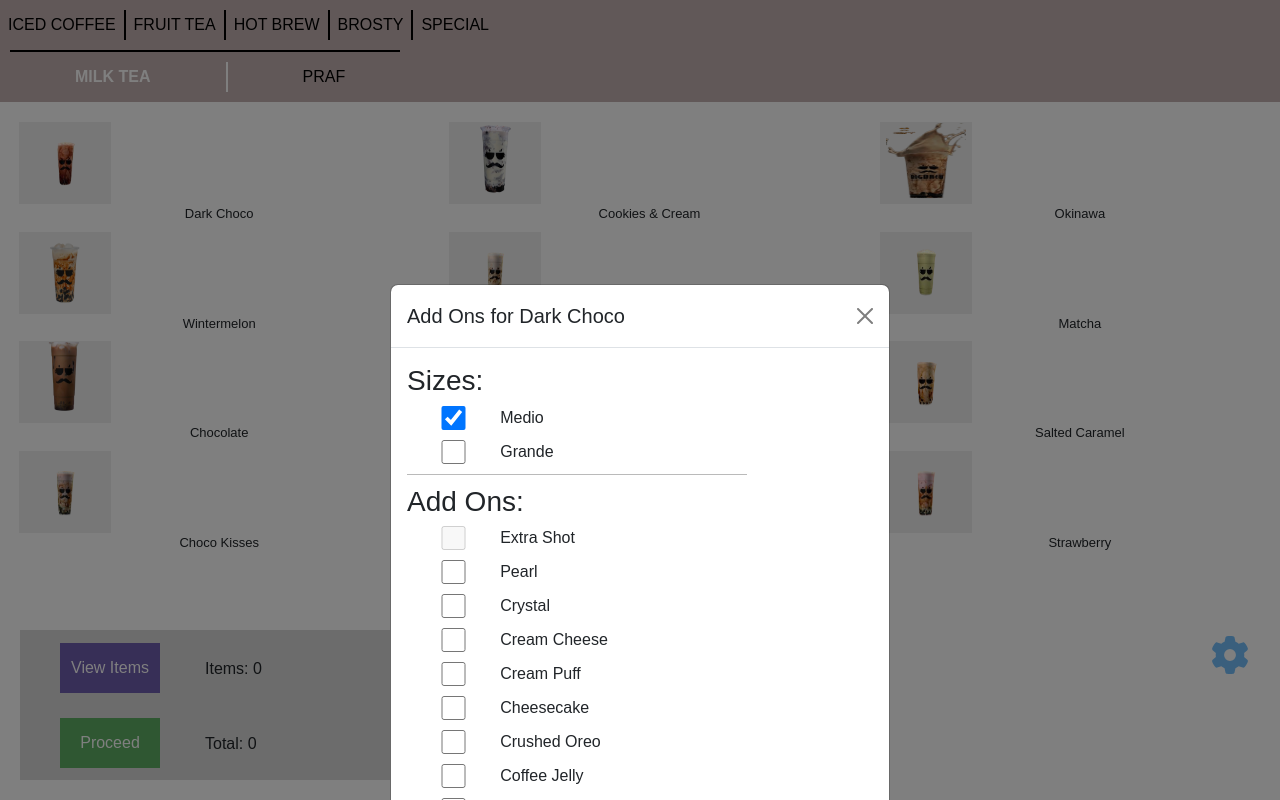
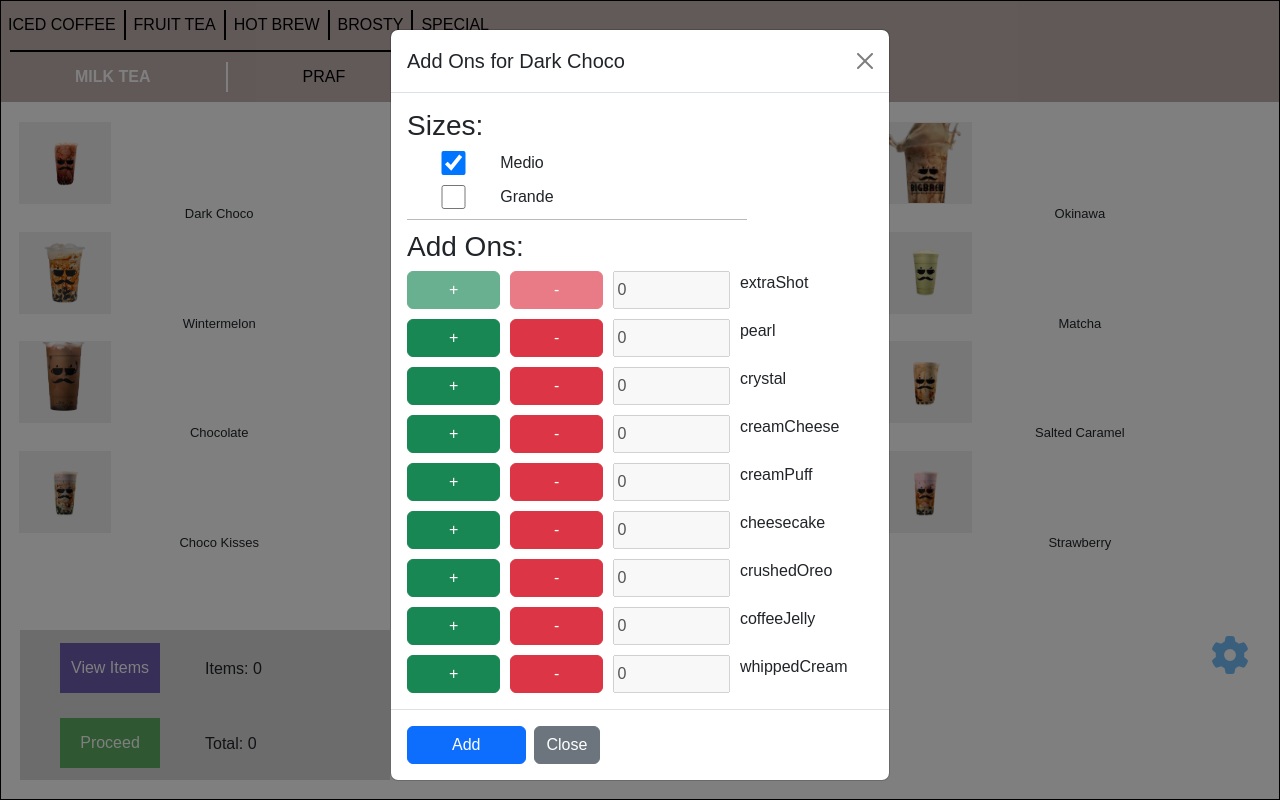
Before and after one commit to meliodaff/BigBrewPOS, a React (Vite) app in the folder client/: page / in a window 1280 px wide. Both pictures are taken after a click on the button 65 px from the left and 163 px from the top of the page. Built offline with nearby package versions, Linux system fonts and the light colour scheme.

Commit message:
create quantity for add ons

```diff
--- a/client/index.html
+++ b/client/index.html
@@ -7,6 +7,8 @@
     <link rel="stylesheet" href="./src/styles/milktea.css" />
     <link rel="stylesheet" href="./src/styles/general.css" />
     <link rel="stylesheet" href="./src/styles/orderSummary.css" />
+    <link rel="stylesheet" href="./src/styles/addOns.css" />
+
     <link
       href="https://cdn.jsdelivr.net/npm/bootstrap@5.3.6/dist/css/bootstrap.min.css"
       rel="stylesheet"
--- a/client/src/components/MilkTea.jsx
+++ b/client/src/components/MilkTea.jsx
@@ -40,7 +40,6 @@ const MilkTea = (props) => {
           onClose={() => setShowAddOns(false)}
           cart={props.cart}
           setCart={props.setCart}
-          setTotalPrice={setTotalPriceForMilkTeas}
           medioPrice={29}
           grandePrice={39}
         />
--- a/client/src/components/MilkTeaAddOns.jsx
+++ b/client/src/components/MilkTeaAddOns.jsx
@@ -2,19 +2,17 @@ import { use, useEffect, useState } from "react";
 
 const MilkTeaAddOns = (props) => {
   const [size, setSize] = useState("Medio");
-  const [addOns, setAddOns] = useState([]);
-
-  const availableAddOns = [
-    "Extra Shot",
-    "Pearl",
-    "Crystal",
-    "Cream Cheese",
-    "Cream Puff",
-    "Cheesecake",
-    "Crushed Oreo",
-    "Coffee Jelly",
-    "Whipped Cream",
-  ];
+  const [addOns, setAddOns] = useState({
+    extraShot: 0,
+    pearl: 0,
+    crystal: 0,
+    creamCheese: 0,
+    creamPuff: 0,
+    cheesecake: 0,
+    crushedOreo: 0,
+    coffeeJelly: 0,
+    whippedCream: 0,
+  });
 
   const handleClick = () => {
     const priceForSize =
@@ -23,11 +21,19 @@ const MilkTeaAddOns = (props) => {
 
     let priceForAddOns = 0;
 
-    addOns.forEach((item) => {
-      if (item === "Extra Shot") {
-        priceForAddOns += 5;
+    Object.entries(addOns).forEach(([key, value]) => {
+      if (value === 0) {
+        // if the add ons were not increased, it will just skip the calculations
+        return;
+      }
+
+      console.log(`Key: ${key}`);
+      console.log(`Value: ${value}`);
+
+      if (key === "extraShot") {
+        priceForAddOns += value * 5;
       } else {
-        priceForAddOns += 9;
+        priceForAddOns += value * 9;
       }
     });
     // HAVE TO CHANGE THIS TO A MORE CONSISTENT NAME
@@ -45,15 +51,6 @@ const MilkTeaAddOns = (props) => {
     } else {
       props.setCart((prev) => [...prev, newItem]);
     }
-
-    const updatedCart = [...props.cart, newItem];
-
-    let totalPriceForMilkTeas = 0;
-    for (let i = 0; i < updatedCart.length; i++) {
-      totalPriceForMilkTeas += updatedCart[i].milkTeaPrice;
-    }
-
-    props.setTotalPrice(totalPriceForMilkTeas);
   };
 
   useEffect(() => {
@@ -107,17 +104,70 @@ const MilkTeaAddOns = (props) => {
 
               <h3>Add Ons:</h3>
               <div className="add-ons-container">
-                {availableAddOns.map((item, index) => (
+                {Object.entries(addOns).map(([key, value]) => (
+                  <>
+                    <button
+                      disabled={
+                        key === "extraShot" &&
+                        props.milkTea.drinkName !== "Coffee Jelly"
+                      }
+                      onClick={() => {
+                        if (addOns[key] >= 5) {
+                          return;
+                        }
+                        setAddOns((prev) => ({
+                          ...prev,
+                          [key]: prev[key] + 1,
+                        }));
+                      }}
+                      className="btn btn-success add"
+                    >
+                      +
+                    </button>
+                    <button
+                      disabled={
+                        key === "extraShot" &&
+                        props.milkTea.drinkName !== "Salted Caramel"
+                      }
+                      onClick={() => {
+                        if (addOns[key] <= 0) {
+                          return;
+                        }
+                        setAddOns((prev) => ({
+                          ...prev,
+                          [key]: prev[key] - 1,
+                        }));
+                      }}
+                      className="btn btn-danger minus"
+                    >
+                      -
+                    </button>
+                    <input
+                      disabled
+                      type="number"
+                      value={addOns[key]}
+                      onChange={(e) => {
+                        setAddOns((prev) => ({
+                          ...prev,
+                          [key]: e.target.value,
+                        }));
+                      }}
+                    />
+                    <div className="add-ons-name">{key}</div>
+                  </>
+                ))}
+
+                {/* {availableAddOns.map((item, index) => (
                   <>
                     <input
-                      type="checkbox"
+                      type="number"
                       className="add-ons-checkbox"
                       disabled={
                         item === "Extra Shot" &&
                         props.milkTea.drinkName !== "Salted Caramel"
                       }
                       value={item}
-                      checked={addOns.includes(item)}
+                      // checked={addOns.includes(item)}
                       onChange={(e) => {
                         const value = e.target.value;
                         if (e.target.checked) {
@@ -133,25 +183,7 @@ const MilkTeaAddOns = (props) => {
                     />
                     <div className="add-ons-name">{item}</div>
                   </>
-                ))}
-                {/*
-
-                <input type="checkbox" className="add-ons-checkbox" />
-                <div className="add-ons-name">Pearl</div>
-                <input type="checkbox" className="add-ons-checkbox" />
-                <div className="add-ons-name">Crystal</div>
-                <input type="checkbox" className="add-ons-checkbox" />
-                <div className="add-ons-name">Cream Cheese</div>
-                <input type="checkbox" className="add-ons-checkbox" />
-                <div className="add-ons-name">Cream Puff</div>
-                <input type="checkbox" className="add-ons-checkbox" />
-                <div className="add-ons-name">Cheesecake</div>
-                <input type="checkbox" className="add-ons-checkbox" />
-                <div className="add-ons-name">Crushed Oreo</div>
-                <input type="checkbox" className="add-ons-checkbox" />
-                <div className="add-ons-name">Coffee Jelly</div>
-                <input type="checkbox" className="add-ons-checkbox" />
-                <div className="add-ons-name">Whipped Cream</div> */}
+                ))} */}
               </div>
             </div>
             <div
--- a/client/src/components/Praf.jsx
+++ b/client/src/components/Praf.jsx
@@ -41,7 +41,6 @@ const Praf = (props) => {
           onClose={() => setShowAddOns(false)}
           cart={props.cart}
           setCart={props.setCart}
-          setTotalPrice={setTotalPriceForPrafs}
           medioPrice={39}
           grandePrice={49}
         />
--- a/client/src/components/PrafAddOns.jsx
+++ b/client/src/components/PrafAddOns.jsx
@@ -2,19 +2,17 @@ import { use, useEffect, useState } from "react";
 
 const PrafAddOns = (props) => {
   const [size, setSize] = useState("Medio");
-  const [addOns, setAddOns] = useState([]);
-
-  const availableAddOns = [
-    "Extra Shot",
-    "Pearl",
-    "Crystal",
-    "Cream Cheese",
-    "Cream Puff",
-    "Cheesecake",
-    "Crushed Oreo",
-    "Coffee Jelly",
-    "Whipped Cream",
-  ];
+  const [addOns, setAddOns] = useState({
+    extraShot: 0,
+    pearl: 0,
+    crystal: 0,
+    creamCheese: 0,
+    creamPuff: 0,
+    cheesecake: 0,
+    crushedOreo: 0,
+    coffeeJelly: 0,
+    whippedCream: 0,
+  });
 
   const handleClick = () => {
     const priceForSize =
@@ -23,11 +21,19 @@ const PrafAddOns = (props) => {
 
     let priceForAddOns = 0;
 
-    addOns.forEach((item) => {
-      if (item === "Extra Shot") {
-        priceForAddOns += 5;
+    Object.entries(addOns).forEach(([key, value]) => {
+      if (value === 0) {
+        // if the add ons were not increased, it will just skip the calculations
+        return;
+      }
+
+      console.log(`Key: ${key}`);
+      console.log(`Value: ${value}`);
+
+      if (key === "extraShot") {
+        priceForAddOns += value * 5;
       } else {
-        priceForAddOns += 9;
+        priceForAddOns += value * 9;
       }
     });
     // HAVE TO CHANGE THIS TO A MORE CONSISTENT NAME
@@ -45,15 +51,6 @@ const PrafAddOns = (props) => {
     } else {
       props.setCart((prev) => [...prev, newItem]);
     }
-
-    const updatedCart = [...props.cart, newItem];
-    console.log(updatedCart);
-    let totalPriceForPrafs = 0;
-    for (let i = 0; i < updatedCart.length; i++) {
-      totalPriceForPrafs += updatedCart[i].price;
-    }
-
-    props.setTotalPrice(totalPriceForPrafs);
   };
 
   useEffect(() => {
@@ -107,17 +104,70 @@ const PrafAddOns = (props) => {
 
               <h3>Add Ons:</h3>
               <div className="add-ons-container">
-                {availableAddOns.map((item, index) => (
+                {Object.entries(addOns).map(([key, value]) => (
+                  <>
+                    <button
+                      disabled={
+                        key === "extraShot" &&
+                        props.praf.drinkName !== "Coffee Jelly"
+                      }
+                      onClick={() => {
+                        if (addOns[key] >= 5) {
+                          return;
+                        }
+                        setAddOns((prev) => ({
+                          ...prev,
+                          [key]: prev[key] + 1,
+                        }));
+                      }}
+                      className="btn btn-success add"
+                    >
+                      +
+                    </button>
+                    <button
+                      disabled={
+                        key === "extraShot" &&
+                        props.praf.drinkName !== "Coffee Jelly"
+                      }
+                      onClick={() => {
+                        if (addOns[key] <= 0) {
+                          return;
+                        }
+                        setAddOns((prev) => ({
+                          ...prev,
+                          [key]: prev[key] - 1,
+                        }));
+                      }}
+                      className="btn btn-danger minus"
+                    >
+                      -
+                    </button>
+                    <input
+                      disabled
+                      type="number"
+                      value={addOns[key]}
+                      onChange={(e) => {
+                        setAddOns((prev) => ({
+                          ...prev,
+                          [key]: e.target.value,
+                        }));
+                      }}
+                    />
+                    <div className="add-ons-name">{key}</div>
+                  </>
+                ))}
+
+                {/* {availableAddOns.map((item, index) => (
                   <>
                     <input
-                      type="checkbox"
+                      type="number"
                       className="add-ons-checkbox"
                       disabled={
                         item === "Extra Shot" &&
                         props.praf.drinkName !== "Salted Caramel"
                       }
                       value={item}
-                      checked={addOns.includes(item)}
+                      // checked={addOns.includes(item)}
                       onChange={(e) => {
                         const value = e.target.value;
                         if (e.target.checked) {
@@ -133,25 +183,7 @@ const PrafAddOns = (props) => {
                     />
                     <div className="add-ons-name">{item}</div>
                   </>
-                ))}
-                {/*
-
-                <input type="checkbox" className="add-ons-checkbox" />
-                <div className="add-ons-name">Pearl</div>
-                <input type="checkbox" className="add-ons-checkbox" />
-                <div className="add-ons-name">Crystal</div>
-                <input type="checkbox" className="add-ons-checkbox" />
-                <div className="add-ons-name">Cream Cheese</div>
-                <input type="checkbox" className="add-ons-checkbox" />
-                <div className="add-ons-name">Cream Puff</div>
-                <input type="checkbox" className="add-ons-checkbox" />
-                <div className="add-ons-name">Cheesecake</div>
-                <input type="checkbox" className="add-ons-checkbox" />
-                <div className="add-ons-name">Crushed Oreo</div>
-                <input type="checkbox" className="add-ons-checkbox" />
-                <div className="add-ons-name">Coffee Jelly</div>
-                <input type="checkbox" className="add-ons-checkbox" />
-                <div className="add-ons-name">Whipped Cream</div> */}
+                ))} */}
               </div>
             </div>
             <div
--- /dev/null
+++ b/client/src/styles/addOns.css
@@ -0,0 +1,22 @@
+.sizes-container {
+  display: grid;
+  grid-template-columns: 20% 40%;
+  row-gap: 10px;
+}
+
+.add-ons-container {
+  /* display: grid;
+  grid-template-columns: 20% 40%;
+  row-gap: 10px; */
+  display: grid;
+  grid-template-columns: 20% 20% 25% 5%;
+  gap: 10px;
+  border: 0;
+}
+
+.divider-add-ons {
+  background-color: rgba(0, 0, 0, 0.272);
+  width: 340px;
+  height: 1px;
+  margin: 10px 0;
+}
--- a/client/src/styles/general.css
+++ b/client/src/styles/general.css
@@ -10,30 +10,5 @@ body {
 }
 
 .modal {
-  padding-top: 20%;
+  border: 1px solid black;
 }
-
-.add-ons-container {
-  display: grid;
-  grid-template-columns: 20% 40%;
-  row-gap: 10px;
-}
-
-.sizes-container {
-  display: grid;
-  grid-template-columns: 20% 40%;
-  row-gap: 10px;
-}
-
-.add-ons-checkbox {
-}
-
-.add-ons-name {
-}
-
-.divider-add-ons {
-  background-color: rgba(0, 0, 0, 0.272);
-  width: 340px;
-  height: 1px;
-  margin: 10px 0;
-}
--- a/client/src/styles/milktea.css
+++ b/client/src/styles/milktea.css
@@ -17,6 +17,7 @@
 .product-image {
   width: 80px;
   height: 80px;
+  object-fit: cover;
 }
 
 .product-name {
```
